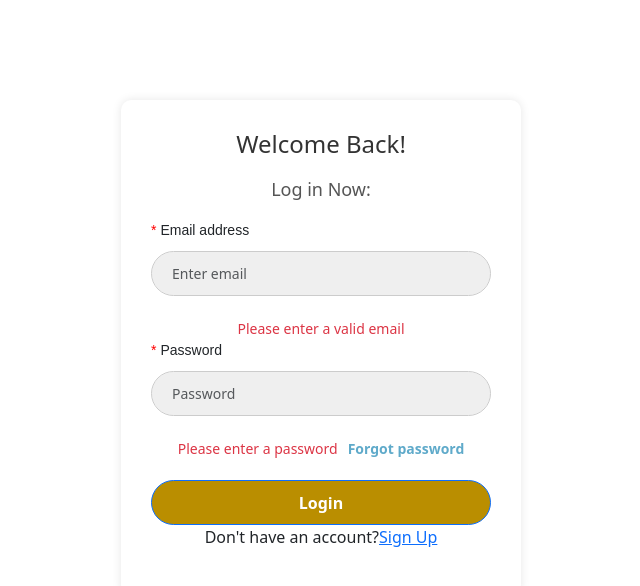
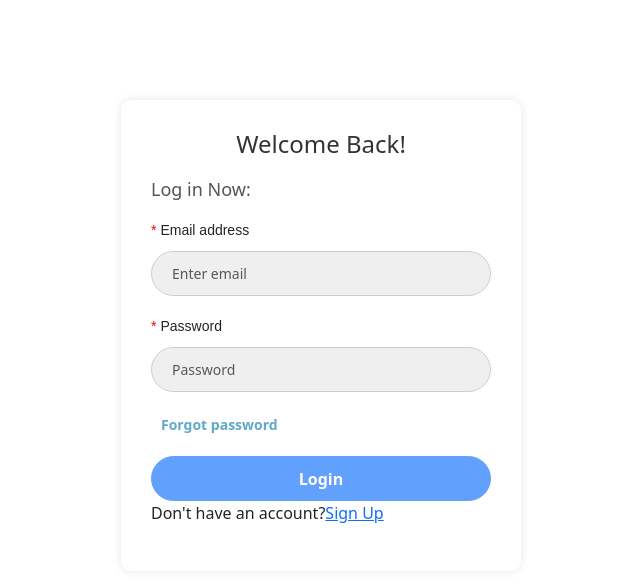
Before and after one commit to lukasilverio94/chatapp-frontend, a React (Create React App) app: page /login in a window 1280 px wide. Shown: the top 586 px of the page, without its empty margins (319-959 px from the left). Built offline with nearby package versions, Linux system fonts and the light colour scheme.

Commit message:
refactor: Separate sender and receiver in direct messages

```diff
--- a/src/App.js
+++ b/src/App.js
@@ -1,15 +1,20 @@
-import React, { useState, useContext } from 'react';
-import { Provider } from 'react-redux';
-import store from './store/store.js';
-import { BrowserRouter as Router, Routes, Route } from 'react-router-dom';
+import React, { useState, useContext } from "react";
+import { Provider } from "react-redux";
+import store from "./store/store.js";
+import {
+  BrowserRouter as Router,
+  Routes,
+  Route,
+  Navigate,
+} from "react-router-dom";
 
-import Register from './components/RegisterForm/RegisterForm.js';
-import VerifyEmail from './components/VerifyEmail/VerifyEmail';
-import LoginPage from './components/auth/LoginForm';
-import MeetUpChat from './components/MeetUpChat';
+import Register from "./components/RegisterForm/RegisterForm.js";
+import VerifyEmail from "./components/VerifyEmail/VerifyEmail";
+import LoginPage from "./components/auth/LoginForm";
+import MeetUpChat from "./components/MeetUpChat";
+import ProtectedRoute from "./components/ProtectedRoute.js";
 
-
-import './App.css';
+import "./App.css";
 
 export const AuthContext = React.createContext();
 
@@ -18,30 +23,29 @@ function App() {
 
   const login = () => {
     setIsLoggedIn(true);
-    console.log('User logged in');
+    console.log("User logged in");
   };
 
   const logout = () => {
     setIsLoggedIn(false);
-    console.log('User logged out');
+    console.log("User logged out");
   };
 
-  console.log('Rendering App component');
+  console.log("Rendering App component");
 
   return (
     <Provider store={store}>
       <Router>
-        <AuthContext.Provider value={{ isLoggedIn, login, logout }}>
-          <div className="App">
-            <Routes>
-              <Route path="/" element={<MeetUpChat />} />
-              <Route path="/register" element={<Register />} />
-              <Route path="/login" element={<LoginPage />} />
-              <Route path="/verify-email" element={<VerifyEmail />} />
-
-            </Routes>
-          </div>
-        </AuthContext.Provider>
+        <Routes>
+          <Route path="/register" element={<Register />} />
+          <Route path="/login" element={<LoginPage />} />
+          <Route path="/verify-email" element={<VerifyEmail />} />
+          <Route element={<ProtectedRoute />}>
+            <Route path="/" element={<MeetUpChat />} />
+          </Route>
+          {/* Redirect to login if no other routes match */}
+          <Route path="*" element={<Navigate to="/login" />} />
+        </Routes>
       </Router>
     </Provider>
   );
--- a/src/components/MeetUpChat.js
+++ b/src/components/MeetUpChat.js
@@ -1,29 +1,21 @@
-import React, { useState, useContext, useEffect } from 'react';
-import ChatRoomListCreateComponent from './ChatRoomListCreateComponent';
-import UserList from './UserList';
-import ChatRoom from './ChatRoom';
-import './MeetUpChat.css';
-import { AuthContext } from '../App';
+import React, { useState } from "react";
+import { useSelector } from "react-redux";
+import ChatRoomListCreateComponent from "./ChatRoomListCreateComponent";
+import UserList from "./UserList";
+import ChatRoom from "./ChatRoom";
+import "./MeetUpChat.css";
 
 const MeetUpChat = () => {
-  const { isLoggedIn, user } = useContext(AuthContext); // Assuming AuthContext provides user information
+  // Use useSelector to access the isLoggedIn state from Redux store
+  const isLoggedIn = useSelector((state) => state.auth.isLoggedIn);
   const [selectedRoom, setSelectedRoom] = useState({ id: null, type: null });
-  const [userId, setUserId] = useState(null); // State to store user ID
-
-  useEffect(() => {
-    if (user) {
-      setUserId(user.id); // Assuming user object has id property
-    }
-    console.log(user);
-  }, [user]);
 
   const handleRoomSelect = (roomId, type) => {
     setSelectedRoom({ id: roomId, type: type });
   };
 
   const handleDirectMessageSelect = (receiver_id, type) => {
-    // Assuming receiver_id should be used to start a direct message chat
-    setSelectedRoom({ id: receiver_id, type: 'direct' });
+    setSelectedRoom({ id: receiver_id, type: "direct" });
   };
 
   return (
--- a/src/components/auth/LoginForm.js
+++ b/src/components/auth/LoginForm.js
@@ -1,49 +1,50 @@
-import React, { useState, useEffect } from 'react';
-import axios from 'axios';
-import { useNavigate, Link } from 'react-router-dom';
-import { toast } from 'react-toastify';
-import { Form, Button, Alert, Container } from 'react-bootstrap';
-import { useDispatch, useSelector } from 'react-redux';
-import { login } from '../../store/authStore';
-import './LoginForm.css'; // Assuming you have your styles in LoginForm.css
+import React, { useState, useEffect } from "react";
+import axios from "axios";
+import { useNavigate, Link } from "react-router-dom";
+import { toast } from "react-toastify";
+import { Form, Button, Alert, Container } from "react-bootstrap";
+import { useDispatch, useSelector } from "react-redux";
+import { login } from "../../store/authStore";
+import "./LoginForm.css";
 
 const LoginPage = () => {
   const dispatch = useDispatch();
   const navigate = useNavigate();
   const { isLoggedIn, loading } = useSelector((state) => state.auth);
 
-  // Redirect if already logged in
   useEffect(() => {
     if (isLoggedIn) {
-      navigate('/');
+      navigate("/");
     }
   }, [isLoggedIn, navigate]);
 
-  const [email, setEmail] = useState('');
-  const [password, setPassword] = useState('');
-  const [error, setError] = useState('');
+  const [email, setEmail] = useState("");
+  const [password, setPassword] = useState("");
+  const [error, setError] = useState("");
 
   const handleEmailChange = (e) => {
     setEmail(e.target.value);
+    if (error) setError("");
   };
 
   const handlePasswordChange = (e) => {
     setPassword(e.target.value);
+    if (error) setError("");
   };
 
   const handleLogin = async (e) => {
     e.preventDefault();
     if (!email || !password) {
-      setError('All fields are required');
+      setError("All fields are required");
       return;
     }
 
-    dispatch({ type: 'auth/loading', payload: true });
+    dispatch({ type: "auth/loading", payload: true });
 
     try {
       const response = await axios.post(
-        'http://localhost:8000/api/auth/login/',
-        { email, password },
+        "http://localhost:8000/api/auth/login/",
+        { email, password }
       );
 
       if (response.status === 200) {
@@ -54,25 +55,23 @@ const LoginPage = () => {
             user: { full_name },
             token: access_token,
             refresh_token,
-          }),
+          })
         );
-
-        // Store access token in localStorage
-        localStorage.setItem('access_token', access_token);
-
-        toast.success('Login successful');
-        navigate('/');
+        console.table("Login successful: ", response.data);
+        // Consider using secure storage for access_token
+        toast.success("Login successful");
+        navigate("/");
       } else {
-        setError('Invalid response from server');
+        setError("Invalid response from server");
       }
     } catch (err) {
       if (err.response && err.response.data) {
         setError(err.response.data.detail);
       } else {
-        setError('Server error');
+        setError("Server error");
       }
     } finally {
-      dispatch({ type: 'auth/loading', payload: false });
+      dispatch({ type: "auth/loading", payload: false });
     }
   };
 
@@ -94,11 +93,6 @@ const LoginPage = () => {
             placeholder="Enter email"
             required
           />
-          {!email && (
-            <Form.Text className="text-danger">
-              Please enter a valid email
-            </Form.Text>
-          )}
         </Form.Group>
 
         <Form.Group controlId="formPassword">
@@ -111,12 +105,6 @@ const LoginPage = () => {
             placeholder="Password"
             required
           />
-          {!password && (
-            <Form.Text className="text-danger">
-              Please enter a password
-            </Form.Text>
-          )}
-
           <Link
             className="loginForm-forgot-password-link"
             to="/forgot-password"
@@ -129,9 +117,9 @@ const LoginPage = () => {
           className="loginForm-signin-button"
           variant="primary"
           type="submit"
-          disabled={loading}
+          disabled={loading || !email || !password}
         >
-          {loading ? 'Loading...' : 'Login'}
+          {loading ? "Loading..." : "Login"}
         </Button>
       </Form>
       <div className="loginForm-dontHaveAccount-container">
```
Also changed, not shown: src/components/WebSocketService.js (+14 -9 lines), src/components/ProtectedRoute.js (added).
